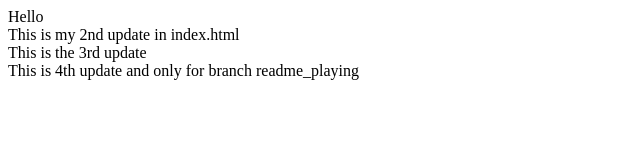
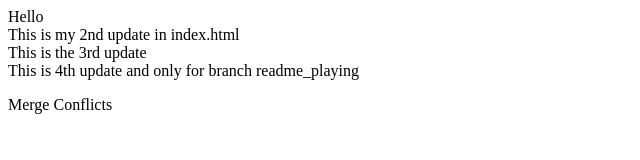
Before and after one commit to MrM2020/Demo-repo, a plain HTML site: page index.html in a window 1280 px wide. Shown: the whole page, without its empty margins (0-640 px from the left). Drawn offline with Linux system fonts and the light colour scheme.

Commit message:
Merge_conflict1

```diff
--- a/index.html
+++ b/index.html
@@ -5,3 +5,5 @@
 
 
 <div>This is 4th update and only for branch readme_playing </div>
+
+<p>Merge Conflicts </p>
```
